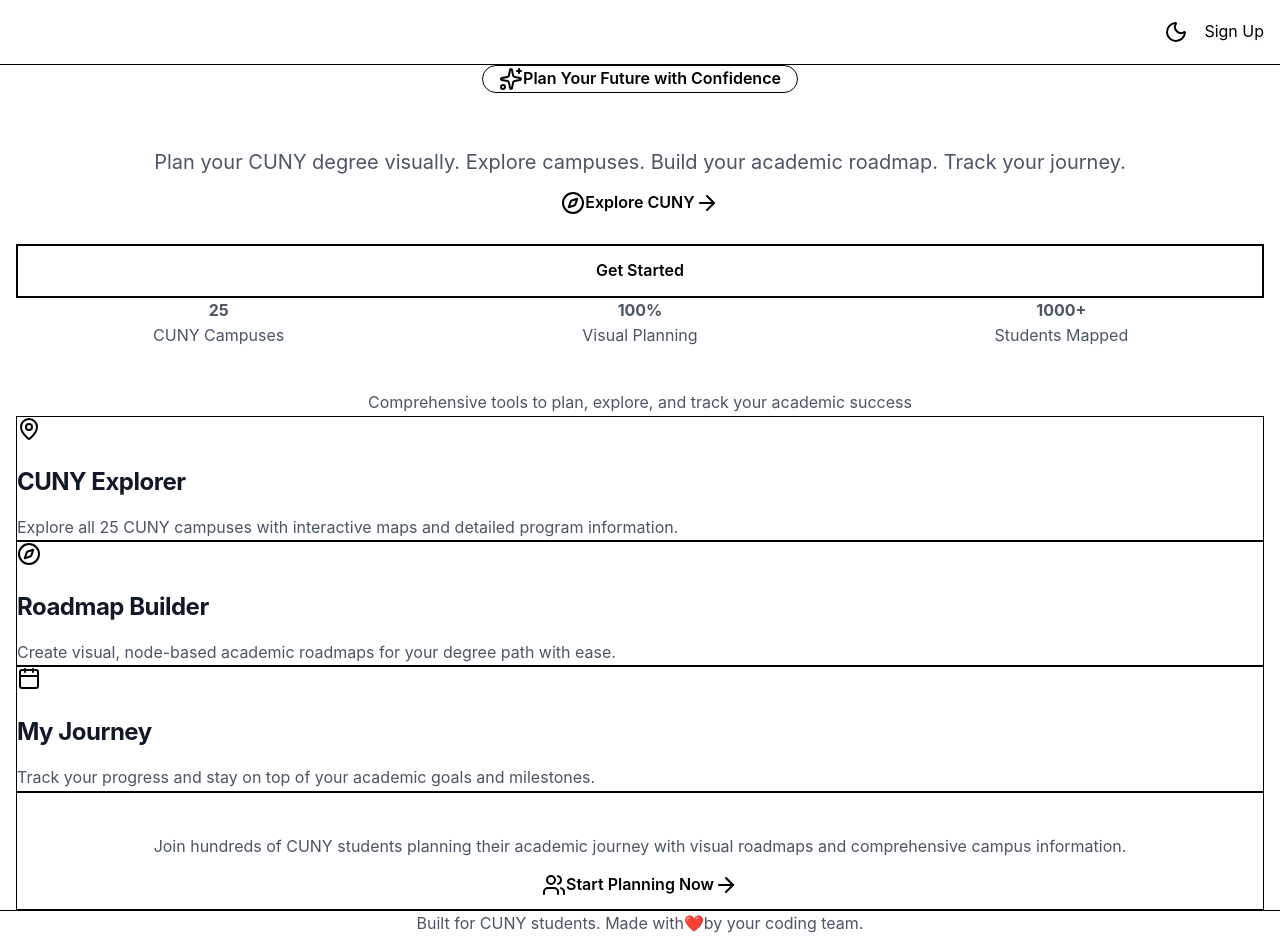
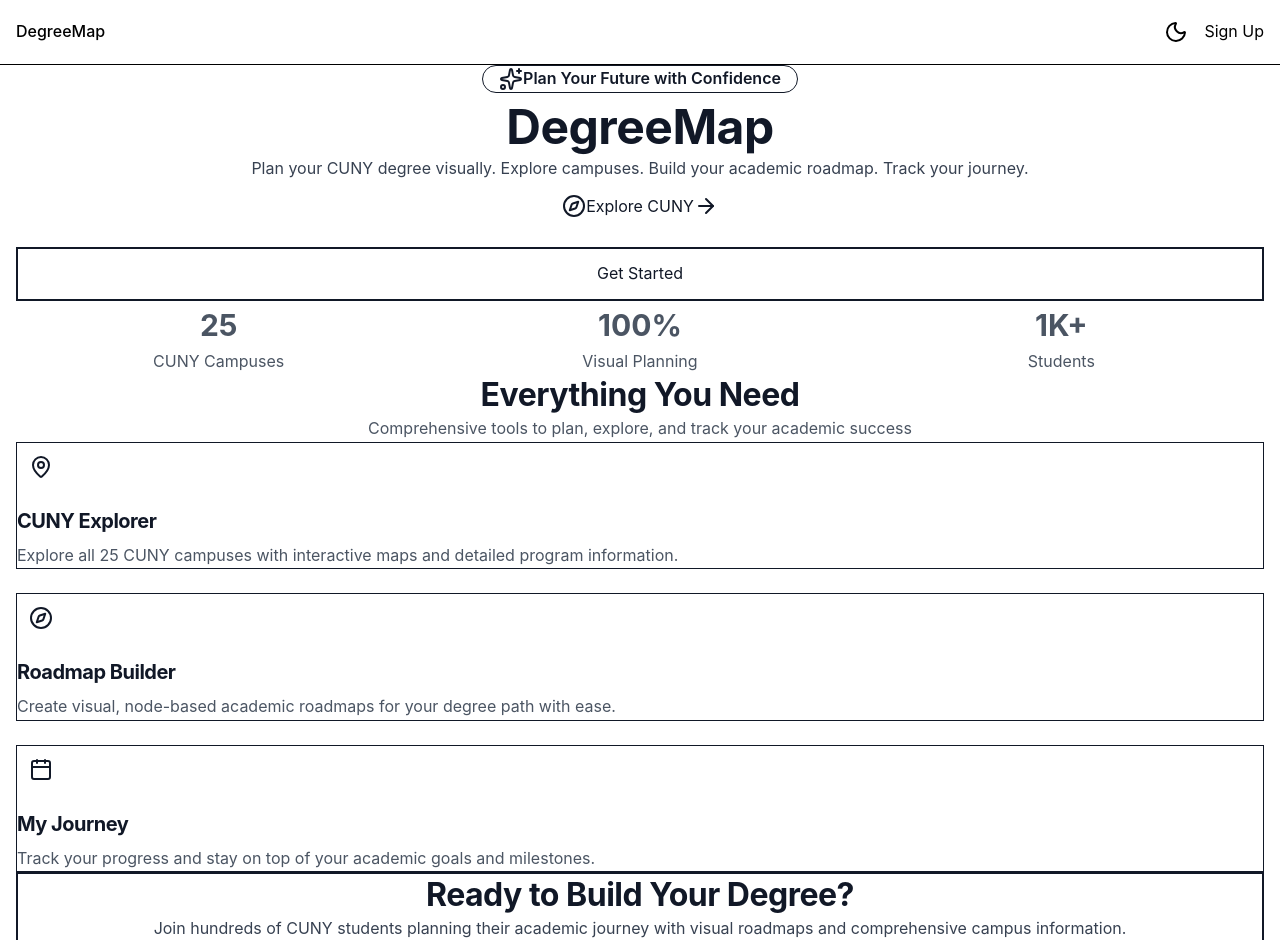
Before and after one commit to rahatmoktadir03/degreemap-cuny, a React (Vite) app in the folder client/: page / in a window 1280 px wide. Shown: the top 940 px of the page. Built offline with nearby package versions, Linux system fonts and the light colour scheme; no server answers.

Commit message:
tried to enhance Navbar styling, update LandingPage layout, and improve dark mode support

```diff
--- a/client/src/components/Navbar.tsx
+++ b/client/src/components/Navbar.tsx
@@ -15,13 +15,13 @@
   };
 
   return (
-    <nav className="sticky top-0 z-50 bg-linear-to-r from-slate-950 to-slate-900 border-b border-blue-500/20 shadow-lg backdrop-blur-xl">
+    <nav className="sticky top-0 z-50 bg-white dark:bg-slate-800 border-b border-gray-200 dark:border-slate-700 shadow-sm">
       <div className="w-full max-w-7xl mx-auto px-4 sm:px-6 lg:px-8">
         <div className="flex justify-between items-center h-16 gap-8">
           {/* Logo */}
           <button
             onClick={() => navigate("/")}
-            className="text-lg sm:text-xl font-bold bg-linear-to-r from-blue-400 to-cyan-400 bg-clip-text text-transparent hover:opacity-80 transition-opacity shrink-0 whitespace-nowrap"
+            className="text-lg sm:text-xl font-bold text-blue-600 dark:text-blue-400 hover:opacity-80 transition-opacity shrink-0 whitespace-nowrap"
           >
             DegreeMap
           </button>
@@ -34,7 +34,7 @@
                   variant="ghost"
                   size="sm"
                   onClick={() => navigate("/dashboard")}
-                  className="whitespace-nowrap text-slate-300 hover:text-blue-400 hover:bg-blue-500/10"
+                  className="whitespace-nowrap text-gray-700 dark:text-gray-300 hover:text-blue-600 dark:hover:text-blue-400 hover:bg-blue-50 dark:hover:bg-blue-900/20"
                 >
                   Dashboard
                 </Button>
@@ -42,7 +42,7 @@
                   variant="ghost"
                   size="sm"
                   onClick={() => navigate("/explore")}
-                  className="whitespace-nowrap text-slate-300 hover:text-blue-400 hover:bg-blue-500/10"
+                  className="whitespace-nowrap text-gray-700 dark:text-gray-300 hover:text-blue-600 dark:hover:text-blue-400 hover:bg-blue-50 dark:hover:bg-blue-900/20"
                 >
                   Explore
                 </Button>
@@ -50,7 +50,7 @@
                   variant="ghost"
                   size="sm"
                   onClick={() => navigate("/roadmap")}
-                  className="whitespace-nowrap text-slate-300 hover:text-blue-400 hover:bg-blue-500/10"
+                  className="whitespace-nowrap text-gray-700 dark:text-gray-300 hover:text-blue-600 dark:hover:text-blue-400 hover:bg-blue-50 dark:hover:bg-blue-900/20"
                 >
                   Roadmap
                 </Button>
@@ -58,7 +58,7 @@
                   variant="ghost"
                   size="sm"
                   onClick={() => navigate("/journey")}
-                  className="whitespace-nowrap text-slate-300 hover:text-blue-400 hover:bg-blue-500/10"
+                  className="whitespace-nowrap text-gray-700 dark:text-gray-300 hover:text-blue-600 dark:hover:text-blue-400 hover:bg-blue-50 dark:hover:bg-blue-900/20"
                 >
                   Journey
                 </Button>
@@ -69,7 +69,7 @@
                   variant="ghost"
                   size="sm"
                   onClick={() => navigate("/explore")}
-                  className="whitespace-nowrap text-slate-300 hover:text-blue-400 hover:bg-blue-500/10"
+                  className="whitespace-nowrap text-gray-700 dark:text-gray-300 hover:text-blue-600 dark:hover:text-blue-400 hover:bg-blue-50 dark:hover:bg-blue-900/20"
                 >
                   Explore
                 </Button>
@@ -84,7 +84,7 @@
               <Button
                 size="sm"
                 onClick={handleLogout}
-                className="gap-1 shrink-0 whitespace-nowrap rounded-lg bg-linear-to-r from-red-600 to-red-500 hover:from-red-700 hover:to-red-600"
+                className="gap-1 shrink-0 whitespace-nowrap rounded-lg bg-red-600 hover:bg-red-700 text-white"
               >
                 <LogOut className="h-4 w-4" />
                 <span className="hidden sm:inline">Logout</span>
@@ -94,14 +94,14 @@
                 <Button
                   size="sm"
                   onClick={() => navigate("/login")}
-                  className="hidden sm:inline-flex shrink-0 whitespace-nowrap rounded-lg border border-blue-500/50 text-blue-300 hover:bg-blue-500/20"
+                  className="hidden sm:inline-flex shrink-0 whitespace-nowrap rounded-lg border-2 border-blue-600 dark:border-blue-400 text-blue-600 dark:text-blue-400 hover:bg-blue-50 dark:hover:bg-blue-900/20"
                 >
                   Login
                 </Button>
                 <Button
                   size="sm"
                   onClick={() => navigate("/register")}
-                  className="shrink-0 whitespace-nowrap rounded-lg bg-linear-to-r from-blue-600 to-cyan-600 hover:from-blue-700 hover:to-cyan-700"
+                  className="shrink-0 whitespace-nowrap rounded-lg bg-blue-600 hover:bg-blue-700 dark:bg-blue-600 dark:hover:bg-blue-700 text-white"
                 >
                   Sign Up
                 </Button>
--- a/client/src/pages/LandingPage.tsx
+++ b/client/src/pages/LandingPage.tsx
@@ -7,107 +7,115 @@
   const navigate = useNavigate();
 
   return (
-    <div className="min-h-screen bg-linear-to-b from-slate-900 via-slate-950 to-slate-900 text-white">
+    <div className="min-h-screen bg-white dark:bg-slate-900 text-gray-900 dark:text-white">
       {/* Hero Section */}
-      <section className="w-full max-w-6xl mx-auto px-4 py-24 sm:py-32 text-center">
-        <div className="space-y-8">
+      <section className="w-full px-4 py-20 sm:py-32">
+        <div className="max-w-4xl mx-auto text-center space-y-8">
           {/* Badge */}
-          <div className="inline-flex items-center gap-2 px-4 py-2 bg-blue-500/20 border border-blue-500/40 rounded-full text-sm font-semibold text-blue-300">
+          <div className="inline-flex items-center gap-2 px-4 py-2 bg-blue-100 dark:bg-blue-900/30 border border-blue-300 dark:border-blue-700 rounded-full text-sm font-semibold text-blue-700 dark:text-blue-300">
             <Sparkles className="h-4 w-4" />
             Plan Your Future with Confidence
           </div>
 
-          {/* Heading */}
-          <h1 className="text-6xl sm:text-7xl lg:text-8xl font-bold bg-linear-to-r from-blue-400 via-cyan-400 to-blue-500 bg-clip-text text-transparent">
+          {/* Main Heading */}
+          <h1 className="text-5xl sm:text-6xl font-bold text-gray-900 dark:text-white">
             DegreeMap
           </h1>
 
           {/* Subheading */}
-          <p className="text-xl sm:text-2xl text-slate-300 max-w-3xl mx-auto leading-relaxed">
+          <p className="text-lg sm:text-xl text-gray-700 dark:text-gray-300 max-w-2xl mx-auto">
             Plan your CUNY degree visually. Explore campuses. Build your academic roadmap. Track
             your journey.
           </p>
 
           {/* CTA Buttons */}
-          <div className="flex flex-col sm:flex-row gap-4 justify-center pt-6">
+          <div className="flex flex-col sm:flex-row gap-4 justify-center pt-4">
             <Button
-              className="px-8 py-3 text-base font-semibold bg-linear-to-r from-blue-600 to-cyan-600 hover:from-blue-700 hover:to-cyan-700 text-white"
+              variant="default"
               onClick={() => navigate("/explore")}
+              className="bg-blue-600 hover:bg-blue-700 dark:bg-blue-600 dark:hover:bg-blue-700 text-white px-8 py-3"
             >
               <Compass className="h-5 w-5" />
               Explore CUNY
               <ArrowRight className="h-5 w-5" />
             </Button>
             <Button
-              className="px-8 py-3 text-base font-semibold border-2 border-blue-400/50 text-blue-300 hover:bg-blue-500/20"
+              variant="outline"
               onClick={() => navigate("/register")}
+              className="border-2 border-blue-600 dark:border-blue-400 text-blue-600 dark:text-blue-400 hover:bg-blue-50 dark:hover:bg-blue-900/20 px-8 py-3"
             >
               Get Started
             </Button>
           </div>
 
-          {/* Stats */}
+          {/* Stats Section */}
           <div className="grid grid-cols-3 gap-4 pt-8 max-w-2xl mx-auto">
             <div className="text-center">
-              <p className="text-2xl sm:text-3xl font-bold text-blue-400">25</p>
-              <p className="text-sm text-slate-400">CUNY Campuses</p>
+              <p className="text-3xl sm:text-4xl font-bold text-blue-600 dark:text-blue-400">25</p>
+              <p className="text-sm text-gray-600 dark:text-gray-400 mt-1">CUNY Campuses</p>
             </div>
             <div className="text-center">
-              <p className="text-2xl sm:text-3xl font-bold text-cyan-400">100%</p>
-              <p className="text-sm text-slate-400">Visual Planning</p>
+              <p className="text-3xl sm:text-4xl font-bold text-blue-600 dark:text-blue-400">
+                100%
+              </p>
+              <p className="text-sm text-gray-600 dark:text-gray-400 mt-1">Visual Planning</p>
             </div>
             <div className="text-center">
-              <p className="text-2xl sm:text-3xl font-bold text-blue-400">1000+</p>
-              <p className="text-sm text-slate-400">Students Mapped</p>
+              <p className="text-3xl sm:text-4xl font-bold text-blue-600 dark:text-blue-400">1K+</p>
+              <p className="text-sm text-gray-600 dark:text-gray-400 mt-1">Students</p>
             </div>
           </div>
         </div>
       </section>
 
       {/* Features Section */}
-      <section className="w-full max-w-6xl mx-auto px-4 py-20 sm:py-28">
-        <div className="space-y-12">
+      <section className="w-full px-4 py-20 sm:py-28 bg-gray-50 dark:bg-slate-800/50">
+        <div className="max-w-5xl mx-auto space-y-12">
           {/* Section Header */}
-          <div className="text-center space-y-4">
-            <h2 className="text-4xl sm:text-5xl font-bold bg-linear-to-r from-blue-300 to-cyan-300 bg-clip-text text-transparent">
+          <div className="text-center space-y-3">
+            <h2 className="text-4xl sm:text-5xl font-bold text-gray-900 dark:text-white">
               Everything You Need
             </h2>
-            <p className="text-lg text-slate-400 max-w-2xl mx-auto">
+            <p className="text-lg text-gray-600 dark:text-gray-400">
               Comprehensive tools to plan, explore, and track your academic success
             </p>
           </div>
 
           {/* Features Grid */}
-          <div className="grid grid-cols-1 md:grid-cols-3 gap-8">
+          <div className="grid grid-cols-1 md:grid-cols-3 gap-6">
             {/* Feature 1 */}
-            <div className="group bg-linear-to-br from-blue-500/10 to-cyan-500/10 border border-slate-700/50 rounded-2xl p-8 hover:border-slate-600 transition-all duration-300">
-              <div className="inline-flex w-20 h-20 rounded-xl bg-linear-to-br from-blue-600 to-cyan-600 items-center justify-center text-white mb-6 group-hover:scale-110 transition-transform duration-300">
-                <MapPin className="h-10 w-10" />
+            <div className="bg-white dark:bg-slate-800 rounded-lg border border-gray-200 dark:border-slate-700 p-6 hover:shadow-lg transition-shadow">
+              <div className="w-12 h-12 rounded-lg bg-blue-100 dark:bg-blue-900/30 flex items-center justify-center text-blue-600 dark:text-blue-400 mb-4">
+                <MapPin className="h-6 w-6" />
               </div>
-              <h3 className="text-2xl font-bold text-white mb-4">CUNY Explorer</h3>
-              <p className="text-slate-300 leading-relaxed">
+              <h3 className="text-xl font-bold text-gray-900 dark:text-white mb-2">
+                CUNY Explorer
+              </h3>
+              <p className="text-gray-600 dark:text-gray-400">
                 Explore all 25 CUNY campuses with interactive maps and detailed program information.
               </p>
             </div>
 
             {/* Feature 2 */}
-            <div className="group bg-linear-to-br from-purple-500/10 to-pink-500/10 border border-slate-700/50 rounded-2xl p-8 hover:border-slate-600 transition-all duration-300">
-              <div className="inline-flex w-20 h-20 rounded-xl bg-linear-to-br from-purple-600 to-pink-600 items-center justify-center text-white mb-6 group-hover:scale-110 transition-transform duration-300">
-                <Compass className="h-10 w-10" />
+            <div className="bg-white dark:bg-slate-800 rounded-lg border border-gray-200 dark:border-slate-700 p-6 hover:shadow-lg transition-shadow">
+              <div className="w-12 h-12 rounded-lg bg-purple-100 dark:bg-purple-900/30 flex items-center justify-center text-purple-600 dark:text-purple-400 mb-4">
+                <Compass className="h-6 w-6" />
               </div>
-              <h3 className="text-2xl font-bold text-white mb-4">Roadmap Builder</h3>
-              <p className="text-slate-300 leading-relaxed">
+              <h3 className="text-xl font-bold text-gray-900 dark:text-white mb-2">
+                Roadmap Builder
+              </h3>
+              <p className="text-gray-600 dark:text-gray-400">
                 Create visual, node-based academic roadmaps for your degree path with ease.
               </p>
             </div>
 
             {/* Feature 3 */}
-            <div className="group bg-linear-to-br from-cyan-500/10 to-blue-500/10 border border-slate-700/50 rounded-2xl p-8 hover:border-slate-600 transition-all duration-300">
-              <div className="inline-flex w-20 h-20 rounded-xl bg-linear-to-br from-cyan-600 to-blue-600 items-center justify-center text-white mb-6 group-hover:scale-110 transition-transform duration-300">
-                <Calendar className="h-10 w-10" />
+            <div className="bg-white dark:bg-slate-800 rounded-lg border border-gray-200 dark:border-slate-700 p-6 hover:shadow-lg transition-shadow">
+              <div className="w-12 h-12 rounded-lg bg-cyan-100 dark:bg-cyan-900/30 flex items-center justify-center text-cyan-600 dark:text-cyan-400 mb-4">
+                <Calendar className="h-6 w-6" />
               </div>
-              <h3 className="text-2xl font-bold text-white mb-4">My Journey</h3>
-              <p className="text-slate-300 leading-relaxed">
+              <h3 className="text-xl font-bold text-gray-900 dark:text-white mb-2">My Journey</h3>
+              <p className="text-gray-600 dark:text-gray-400">
                 Track your progress and stay on top of your academic goals and milestones.
               </p>
             </div>
@@ -116,35 +124,38 @@
       </section>
 
       {/* CTA Section */}
-      <section className="w-full max-w-6xl mx-auto px-4 py-20 sm:py-28">
-        <div className="bg-linear-to-br from-slate-800 via-blue-900 to-slate-900 rounded-3xl p-12 sm:p-16 text-center space-y-8 border border-blue-500/20">
-          <h2 className="text-4xl sm:text-5xl font-bold bg-linear-to-r from-blue-300 via-cyan-300 to-blue-400 bg-clip-text text-transparent">
+      <section className="w-full px-4 py-20 sm:py-28">
+        <div className="max-w-3xl mx-auto">
+          <div className="bg-blue-50 dark:bg-slate-800 border-2 border-blue-200 dark:border-blue-900/50 rounded-xl p-8 sm:p-12 text-center space-y-6">
+            <h2 className="text-4xl sm:text-5xl font-bold text-gray-900 dark:text-white">
               Ready to Build Your Degree?
             </h2>
-          <p className="text-lg sm:text-xl text-slate-300 max-w-2xl mx-auto leading-relaxed">
-            Join hundreds of CUNY students planning their academic journey with visual roadmaps and
-            comprehensive campus information.
+            <p className="text-lg text-gray-700 dark:text-gray-300 max-w-2xl mx-auto">
+              Join hundreds of CUNY students planning their academic journey with visual roadmaps
+              and comprehensive campus information.
             </p>
             <Button
-            className="px-10 py-3 text-base font-semibold bg-linear-to-r from-cyan-500 to-blue-500 hover:from-cyan-600 hover:to-blue-600 text-white"
+              variant="default"
               onClick={() => navigate("/register")}
+              className="bg-blue-600 hover:bg-blue-700 text-white px-8 py-3 inline-flex items-center gap-2"
             >
               <Users className="h-5 w-5" />
               Start Planning Now
               <ArrowRight className="h-5 w-5" />
             </Button>
           </div>
+        </div>
       </section>
 
       {/* Footer */}
-      <footer className="w-full border-t border-slate-700/50 py-12 text-center text-slate-400 mt-20">
-        <div className="max-w-6xl mx-auto px-4 space-y-4">
+      <footer className="w-full border-t border-gray-200 dark:border-slate-700 py-8 text-center text-gray-600 dark:text-gray-400 px-4">
         <p className="text-sm flex items-center justify-center gap-1">
-            Built for CUNY students. Made with <span className="text-red-500">❤️</span> by your
-            coding team.
+          Built for CUNY students. Made with <span className="text-red-500">❤️</span> by your coding
+          team.
         </p>
-          <p className="text-xs text-slate-500">© 2024 DegreeMap. All rights reserved.</p>
-        </div>
+        <p className="text-xs text-gray-500 dark:text-gray-500 mt-2">
+          © 2024 DegreeMap. All rights reserved.
+        </p>
       </footer>
     </div>
   );
```
Also changed, not shown: client/src/components/ui/animated-card.tsx (deleted, +0 -30 lines), client/src/components/ui/index.ts (+14 -19 lines), client/src/components/ui/page-transition.tsx (+10 -32 lines), client/src/components/ui/stagger-container.tsx (deleted, +0 -50 lines), client/src/index.css (+13 -13 lines), client/src/pages/AdvisorDashboardPage.tsx (+7 -24 lines). Lines whose indentation alone changed are shown as unchanged.
